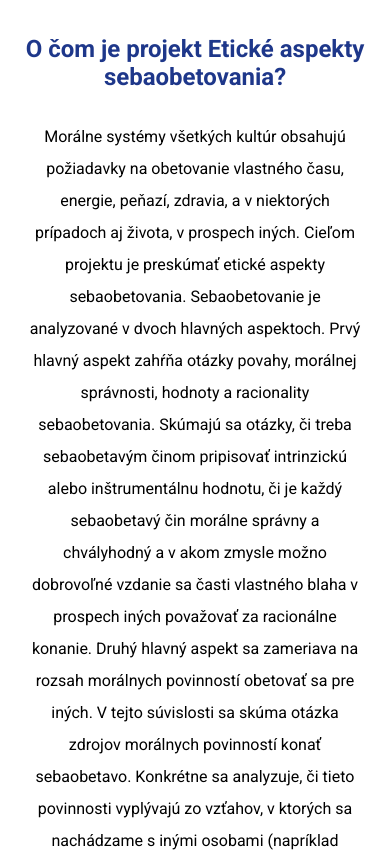
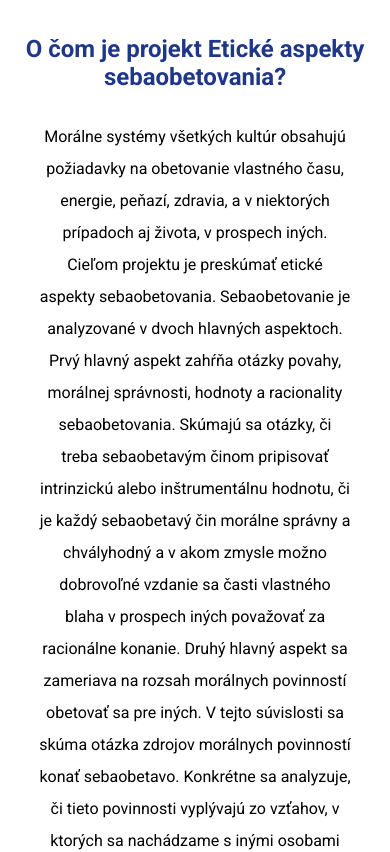
Before and after one commit to StanoSpodniak/selfsacrifice, a React (Vite) app: page / in a window 390 px wide. Shown: the part 720-1572 px from the top of the page. Built offline with nearby package versions, Linux system fonts and the light colour scheme.

Commit message:
Minor bug fix

```diff
--- a/src/App.css
+++ b/src/App.css
@@ -50,6 +50,7 @@ cite {
 }
 
 .abstractTitle {
+    margin: 0 4%;
     text-align: center;
     color: #1e378a;
     text-decoration: none;
--- a/src/App.tsx
+++ b/src/App.tsx
@@ -6,8 +6,6 @@ import { useTranslation } from "react-i18next";
 import Footer from "./components/footer/Footer";
 
 function App() {
-    //Pridať odkaz na: https://ispo.planobnovy.sk/app/vyzvy/455104889489371136
-    //Pod abstrakt doplniť button viac o projekte, ktorý bude odkazovať na stránku o projekte
     const { t } = useTranslation();
 
     const [quotes] = useState([
--- a/src/components/aboutProject/AboutProject.module.css
+++ b/src/components/aboutProject/AboutProject.module.css
@@ -1,30 +1,7 @@
-.title {
-    margin: 10px 0;
-    color: #1e378a;
-    text-align: center;
-    font-size: 30px;
-}
-
 .text {
+    margin: 0 10%;
     margin-bottom: 30px;
-    padding: 0 300px;
     text-align: center;
     font-size: 16px;
     line-height: 2;
 }
-
-@media screen and (max-width: 1100px) {
-    .text {
-        padding: 0 150px;
-    }
-}
-
-@media screen and (max-width: 768px) {
-    .title {
-        font-size: 26px;
-    }
-
-    .text {
-        padding: 0 25px;
-    }
-}
```
